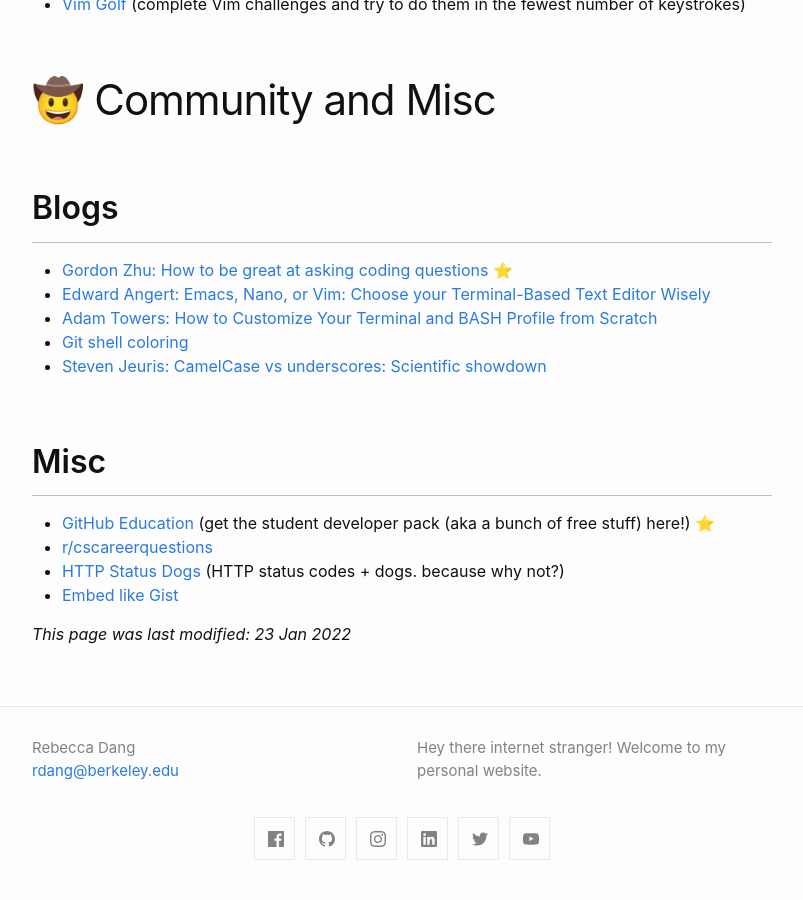
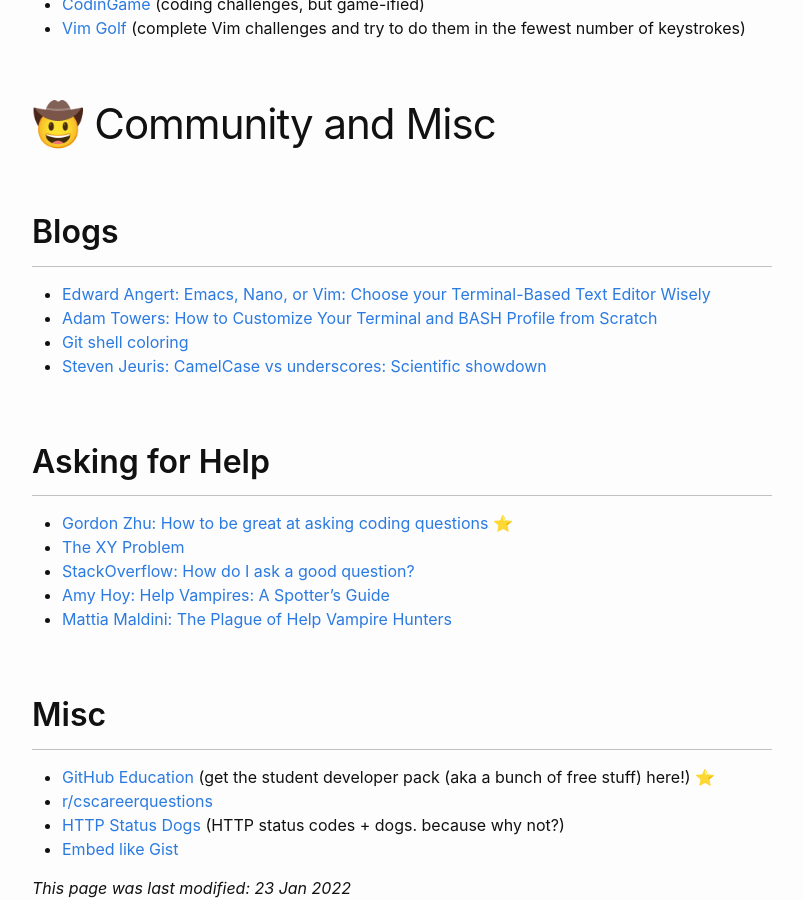
Before and after one commit to phrdang/phrdang.github.io, a Jekyll site: the page built from resources.md, in a window 1280 px wide and 900 px high, scrolled down 8021 px. Shown: the whole window, without its empty margins (238-1041 px from the left). Built offline with Jekyll 4.4.1, drawn with Linux system fonts in a browser that asks for light colours.

Commit message:
Add 'Asking for help' section to Resources

```diff
--- a/resources.md
+++ b/resources.md
@@ -42,6 +42,7 @@
   - [Coding For Fun / Practice / Fundamentals](#coding-for-fun--practice--fundamentals)
 - [🤠 Community and Misc](#-community-and-misc)
   - [Blogs](#blogs)
+  - [Asking for Help](#asking-for-help)
   - [Misc](#misc)
 
 # 🍎 Learning to Code
@@ -256,11 +257,18 @@
 
 ## Blogs
 
-- [Gordon Zhu: How to be great at asking coding questions](https://medium.com/@gordon_zhu/how-to-be-great-at-asking-questions-e37be04d0603) ⭐
 - [Edward Angert: Emacs, Nano, or Vim: Choose your Terminal-Based Text Editor Wisely](https://medium.com/linode-cube/emacs-nano-or-vim-choose-your-terminal-based-text-editor-wisely-8f3826c92a68)
 - [Adam Towers: How to Customize Your Terminal and BASH Profile from Scratch](https://medium.com/@adamtowers/how-to-customize-your-terminal-and-bash-profile-from-scratch-9ab079256380)
 - [Git shell coloring](https://gist.github.com/vratiu/9780109)
 - [Steven Jeuris: CamelCase vs underscores: Scientific showdown](https://whatheco.de/2011/02/10/camelcase-vs-underscores-scientific-showdown/)
+
+## Asking for Help
+
+- [Gordon Zhu: How to be great at asking coding questions](https://medium.com/@gordon_zhu/how-to-be-great-at-asking-questions-e37be04d0603) ⭐
+- [The XY Problem](https://xyproblem.info/)
+- [StackOverflow: How do I ask a good question?](https://stackoverflow.com/help/how-to-ask)
+- [Amy Hoy: Help Vampires: A Spotter's Guide](https://slash7.com/2006/12/22/vampires/)
+- [Mattia Maldini: The Plague of Help Vampire Hunters](https://medium.com/swlh/the-plague-of-help-vampire-hunters-73bd49236c2a)
 
 ## Misc
 
```
